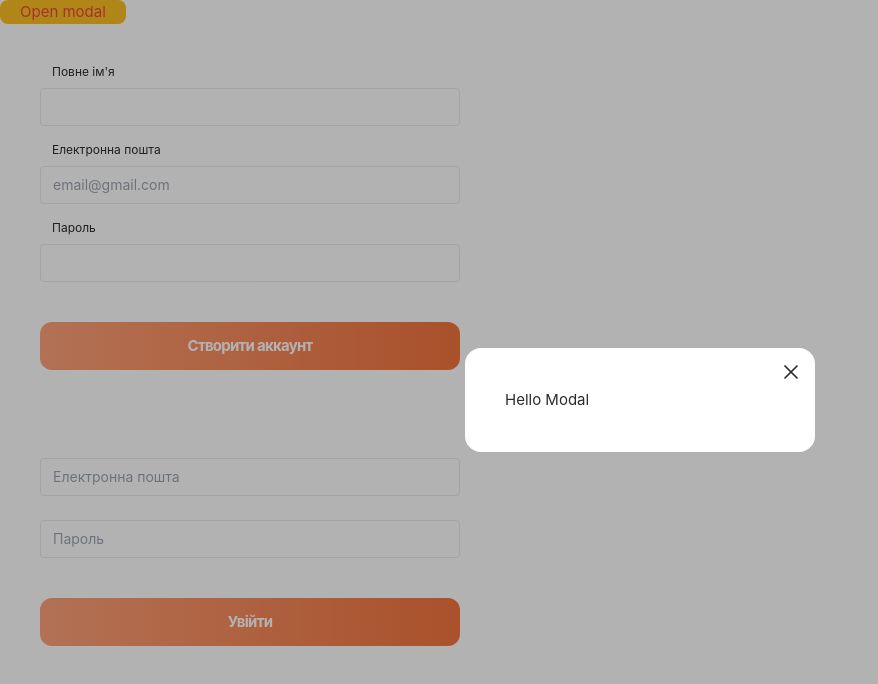
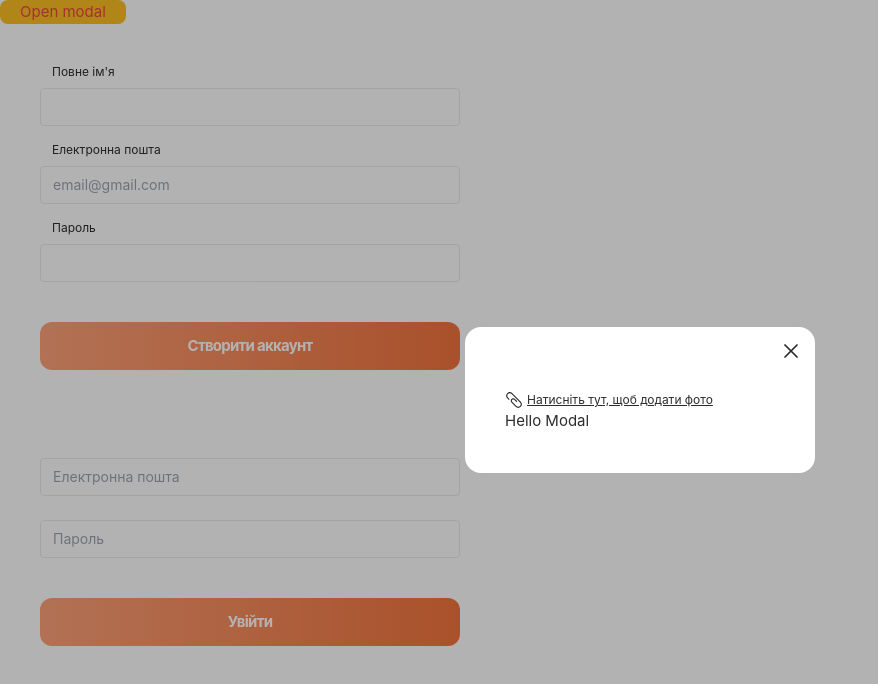
Before and after one commit to Sokilskill/traveler, a Vue app: page / in a window 1280 px wide. Both pictures are taken after a click on the button "Open modal". Shown: the top 684 px of the page, without its empty margins (0-878 px from the left). Built offline with nearby package versions, Linux system fonts and the light colour scheme.

Commit message:
added input image. save img base64

```diff
--- a/src/components/IModal/IModal.vue
+++ b/src/components/IModal/IModal.vue
@@ -1,7 +1,11 @@
 <script setup>
-import { onMounted, onUnmounted } from 'vue'
+import { onMounted, onUnmounted, ref } from 'vue'
 import CrossIcon from '../icons/CrossIcon.vue'
+import InputImage from '../InputImage/InputImage.vue'
 const emit = defineEmits(['close'])
+
+const imageUrlBase64 = ref('')
+
 onMounted(() => {
   document.body.style.overflow = 'hidden'
   // console.log('mount')
@@ -22,6 +26,8 @@
         <button>
           <CrossIcon class="absolute right-3 top-3 w-6 h-6" @click="emit('close')" />
         </button>
+        <img v-if="imageUrlBase64" :src="imageUrlBase64" alt="" />
+        <InputImage @uploaded="(base64) => (imageUrlBase64 = base64)" />
         <slot></slot>
       </div>
     </div>
--- /dev/null
+++ b/src/components/InputImage/InputImage.vue
@@ -0,0 +1,36 @@
+<script setup>
+import { ref } from 'vue'
+import UploadIcon from '../icons/UploadIcon.vue'
+
+const emit = defineEmits(['uploaded'])
+const errorMessage = ref('')
+
+const handleUploadImg = (event) => {
+  const file = event.target.files[0]
+
+  if (file.size > 3 * 1024 * 1024) {
+    errorMessage.value = 'Завеликий файл'
+    return
+  }
+
+  const fileReader = new FileReader()
+
+  fileReader.readAsDataURL(file)
+
+  fileReader.onload = () => {
+    errorMessage.value = ''
+    emit('uploaded', fileReader.result)
+  }
+}
+</script>
+
+<template>
+  <label class="cursor-pointer hover:text-primary">
+    <input type="file" accept="image/*" class="hidden" @change="handleUploadImg" />
+    <span class="flex gap-1 items-center">
+      <UploadIcon />
+      <span class="underline text-xs">Натисніть тут, щоб додати фото</span>
+    </span>
+  </label>
+  <span v-if="errorMessage" class="text-red-500">{{ errorMessage }}</span>
+</template>
--- /dev/null
+++ b/src/components/icons/UploadIcon.vue
@@ -0,0 +1,8 @@
+<template>
+  <svg xmlns="http://www.w3.org/2000/svg" width="18" height="18" viewBox="0 0 18 18">
+    <path
+      d="M15.8061 10.6312L7.36856 2.19373C5.96231 0.731231 3.65605 0.731231 2.19355 2.13748C0.731055 3.54373 0.731055 5.90623 2.19355 7.31248L2.2498 7.36873L3.8248 8.99998L4.6123 8.21248L2.98105 6.58123C2.0248 5.62498 2.0248 3.99373 2.98105 3.03748C3.9373 2.08123 5.56855 2.02498 6.5248 2.98123L6.58105 3.03748L14.9623 11.4187C15.9748 12.375 15.9748 14.0062 15.0186 14.9625C14.0623 15.975 12.4311 15.975 11.4748 15.0187L11.4186 14.9625L7.25605 10.8C6.69355 10.2375 6.7498 9.33748 7.25605 8.83123C7.52572 8.58696 7.87658 8.45167 8.24043 8.45167C8.60428 8.45167 8.95514 8.58696 9.2248 8.83123L11.5311 11.1375L12.3186 10.35L9.95605 7.98748C9.71659 7.76102 9.43467 7.58419 9.12654 7.4672C8.81841 7.3502 8.49018 7.29535 8.16075 7.30581C7.83133 7.31627 7.50723 7.39182 7.20715 7.52813C6.90706 7.66443 6.63692 7.85878 6.4123 8.09998C5.5123 9.05623 5.5123 10.575 6.4123 11.5875L10.6311 15.8062C12.0373 17.2687 14.3436 17.2687 15.8061 15.8625C17.2686 14.4562 17.2686 12.0937 15.8061 10.6312C15.8061 10.6875 15.8061 10.6312 15.8061 10.6312Z"
+      fill="currentColor"
+    />
+  </svg>
+</template>
```
